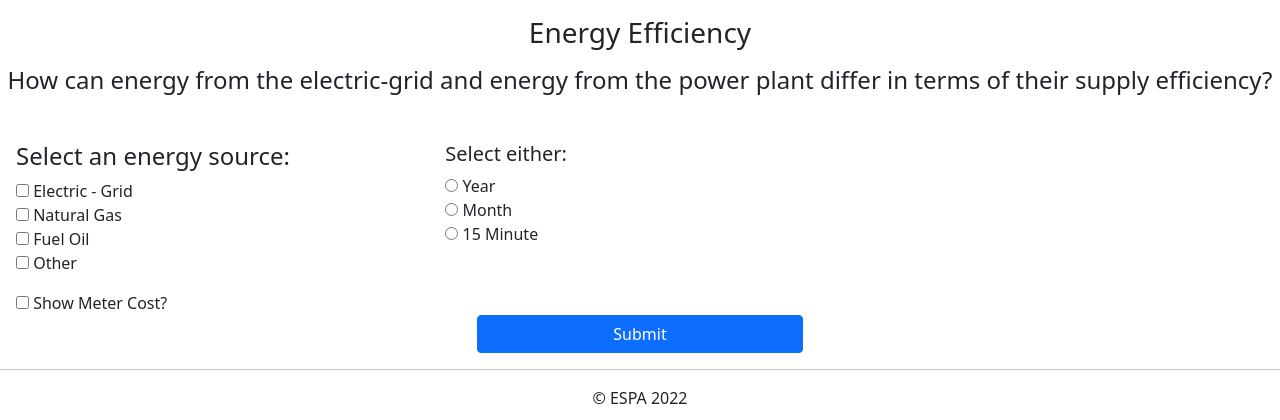
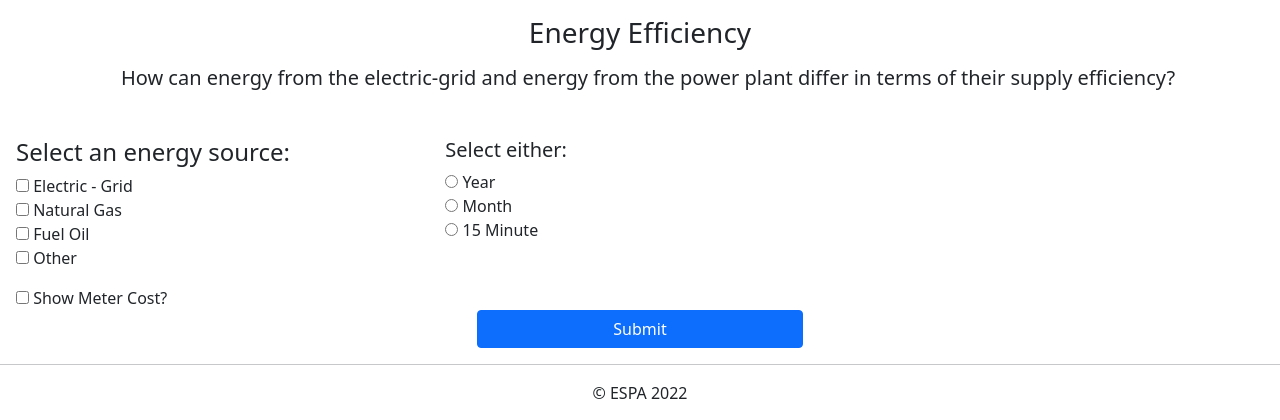
Before and after one commit to kellyp11/cab-project-02-01, a Flask app: page /question1 in a window 1280 px wide. Shown: the part 56-476 px from the top of the page. Run offline with Flask 2, Linux system fonts and the light colour scheme; some libraries are stand-ins or nearby versions.

Commit message:
Fixes styling on questions in pages

```diff
--- a/src/templates/question-1.html
+++ b/src/templates/question-1.html
@@ -71,7 +71,7 @@
     <!-- Includes all the form data for question one -->
     <body>
     <h3 class="text-center mb-3">Energy Efficiency</h3>
-    <h4 class="text-center mb-5">How can energy from the electric-grid and energy from the power plant differ in terms of their supply efficiency?</h4>
+    <h5 class="text-center mb-5 ps-3 font-weight-bold">How can energy from the electric-grid and energy from the power plant differ in terms of their supply efficiency?</h5>
 	  <!--
         Displays all of the possible values that can exist
          in the form
--- a/src/templates/question-2.html
+++ b/src/templates/question-2.html
@@ -66,7 +66,7 @@
     <!-- Includes all the form data for question two -->
     <body>
 	    <h3 class="text-center mb-3">Energy Reliability</h3>
-	    <h4 class="text-center mb-5">How can each energy source vary in energy supply depending on the month or season?</h4>
+	    <h5 class="text-center mb-5 ps-3 font-weight-bold">How can each energy source vary in energy supply depending on the month or season?</h5>
       	<!--
         Displays all of the possible values that can exist
          in the form
```
